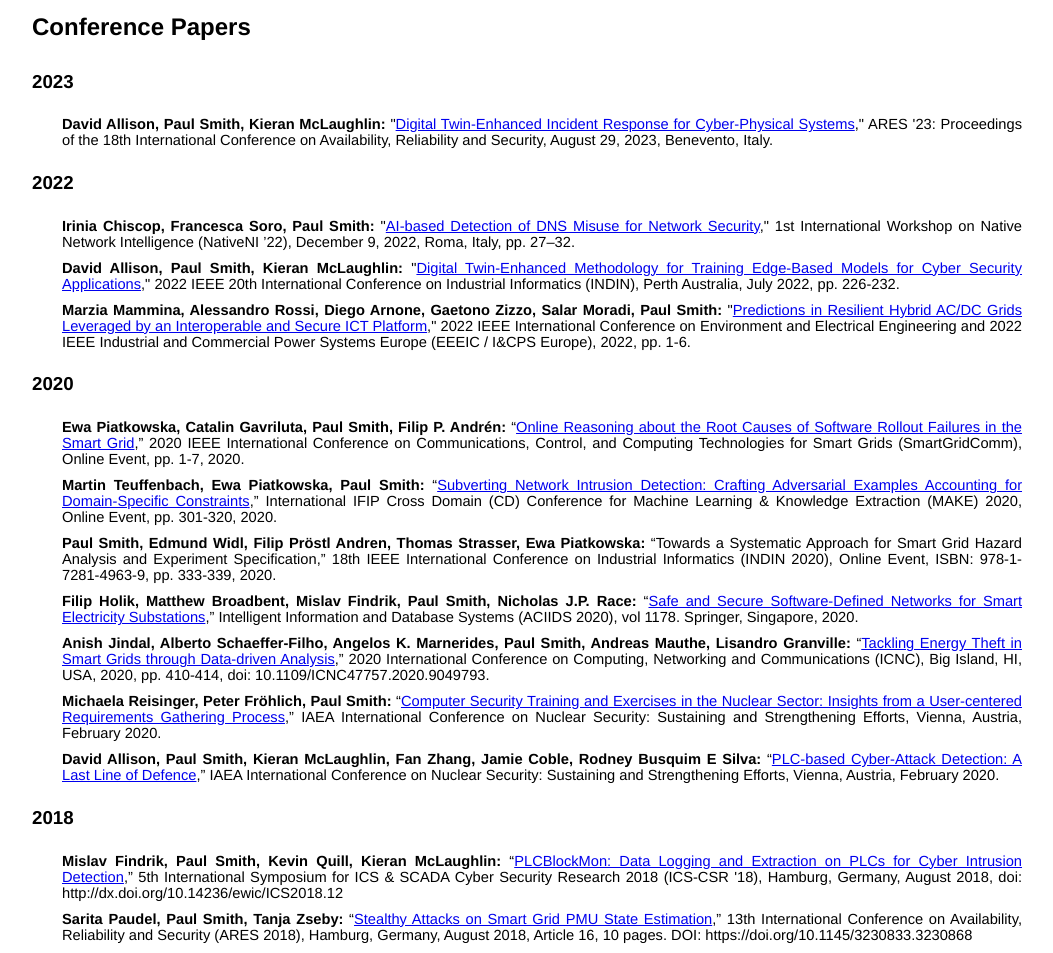
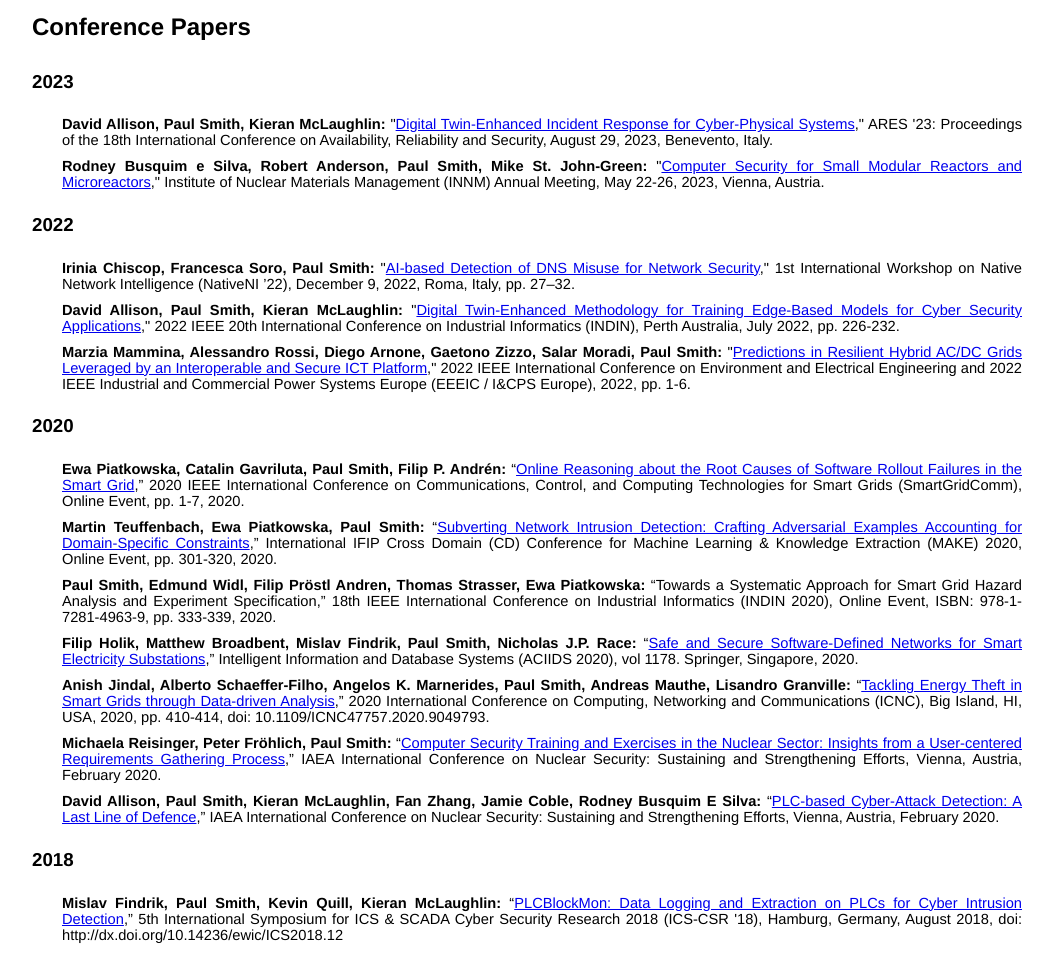
Before and after one commit to psmth/psmith.github.io, a plain HTML site: page publications.html in a window 1280 px wide. Shown: the part 1073-2026 px from the top of the page, without its empty margins (118-1171 px from the left). Drawn offline with Linux system fonts and the light colour scheme.

Commit message:
Added INNM paper

```diff
--- a/publications.html
+++ b/publications.html
@@ -58,6 +58,7 @@
 <h3>2023</h3>
 <ul>
 	<li><b>David Allison, Paul Smith, Kieran McLaughlin:</b> "<a href="https://dl.acm.org/doi/10.1145/3600160.3600195" target="_blank">Digital Twin-Enhanced Incident Response for Cyber-Physical Systems</a>," ARES '23: Proceedings of the 18th International Conference on Availability, Reliability and Security, August 29, 2023, Benevento, Italy.</li>
+	<li><b>Rodney Busquim e Silva, Robert Anderson, Paul Smith, Mike St. John-Green:</b> "<a href="https://resources.inmm.org/annual-meeting-proceedings/computer-security-small-modular-reactors-and-microreactors" target="_blank">Computer Security for Small Modular Reactors and Microreactors</a>," Institute of Nuclear Materials Management (INNM) Annual Meeting, May 22-26, 2023, Vienna, Austria.</li>
 </ul>
 <h3>2022</h3>
 <ul>
```
